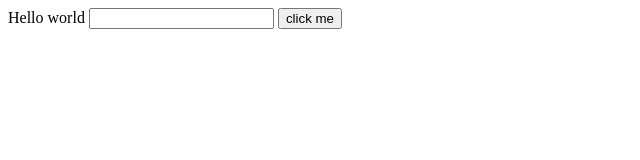
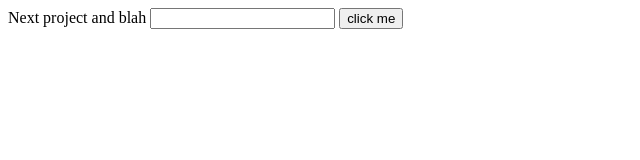
Before and after one commit to Ko-pai/new-project, a plain HTML site: page new.html in a window 1280 px wide. Shown: the whole page, without its empty margins (0-640 px from the left). Drawn offline with Linux system fonts and the light colour scheme.

Commit message:
Update new.html
need to pull

```diff
--- a/new.html
+++ b/new.html
@@ -7,7 +7,7 @@
     <title>Document</title>
 </head>
 <body>
-    Hello world
+    Next project and blah
 
     <input type="text" />
     <button>click me </button>
```
